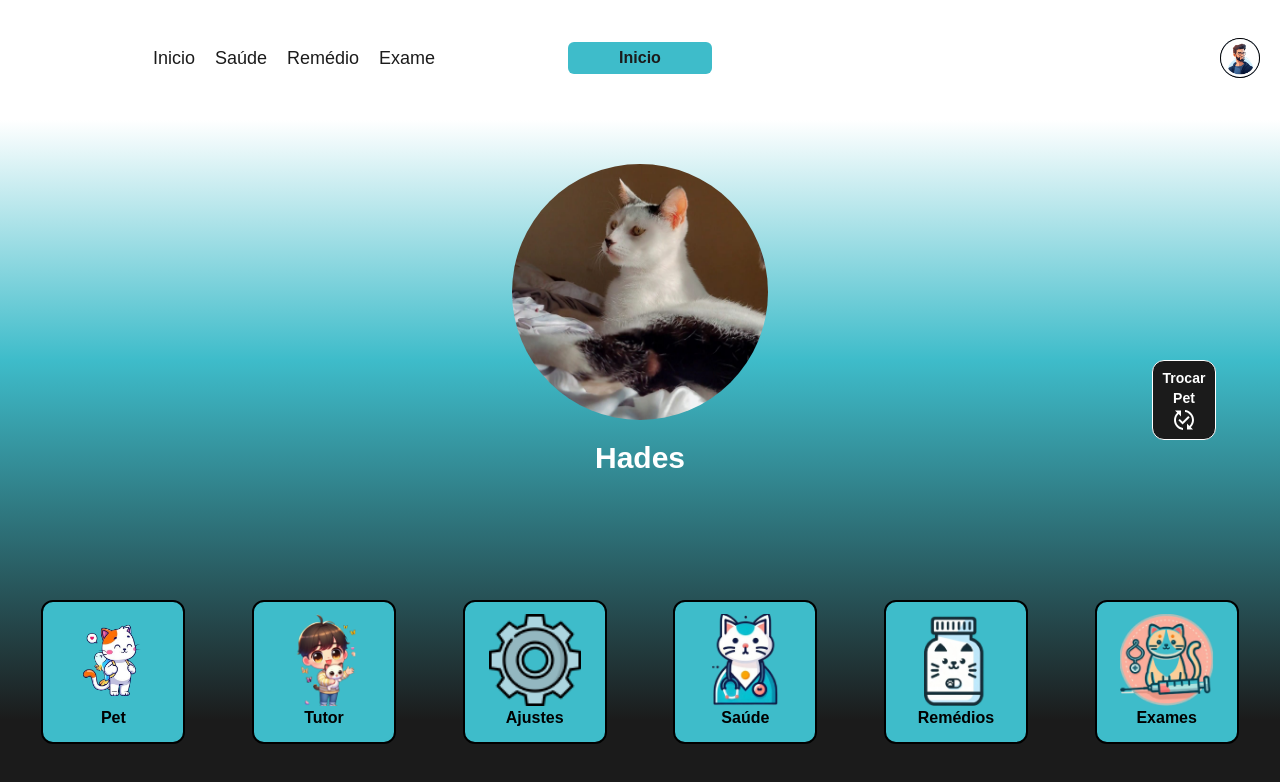
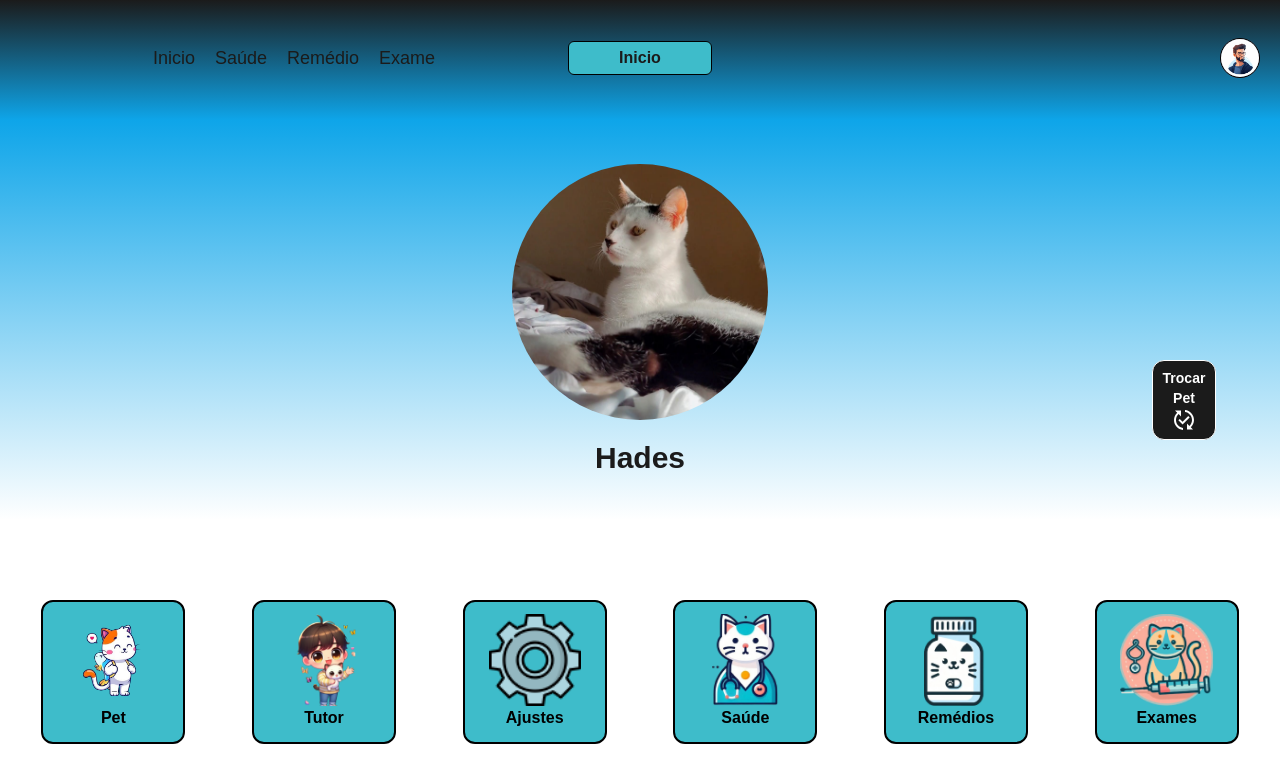
Before and after one commit to Dev-DanyVazquez69/santos-pets, a Next.js app: page / in a window 1280 px wide. Shown: the top 782 px of the page. Built offline with nearby package versions, Linux system fonts and the light colour scheme.

Commit message:
ajust main 10/10

```diff
--- a/src/app/page.tsx
+++ b/src/app/page.tsx
@@ -7,7 +7,7 @@ export default function Home() {
 
 
   return (
-    <main className="min-h-screen flex flex-col bg-gradient-to-b from-background from-15% via-blue via-45% to-foreground to-90%">
+    <main className="min-h-screen flex flex-col bg-gradient-to-b from-foreground from-0% via-sky-500 via-15% to-background to-65% ">
       <Header title="Inicio" />
       <Avatar />
 
--- a/src/components/avatar/avatar.tsx
+++ b/src/components/avatar/avatar.tsx
@@ -12,7 +12,7 @@ export const Avatar: React.FC = () => {
                     className="object-cover"
                 />
             </div>
-            <h4 className="text-3xl font-bold text-center text-background">{'Hades'}</h4>
+            <h4 className="text-3xl font-bold text-center text-foreground">{'Hades'}</h4>
             <div className="flex flex-col justify-center items-center absolute right-0 md:right-16 top-1/2 transform -translate-y-1/2 w-16 h-20 bg-foreground rounded-xl border border-background">
                 <p className="text-center text-background font-semibold text-sm">Trocar<br />Pet</p>
                 <PublishedWithChangesIcon className="text-background" />
--- a/src/components/header/header.tsx
+++ b/src/components/header/header.tsx
@@ -22,7 +22,7 @@ export const Header: React.FC<HeaderProps> = ({ title }) => {
             <header className="px-5 pt-5 lg:h-22 xl:h-24 flex items-center justify-items-center bg-transparent">
                 <div className="flex flex-1 lg:hidden">
                     <button onClick={handleModalMenu}>
-                        <MenuIcon className="size-6 lg:size-10" />
+                        <MenuIcon className="size-6 lg:size-10 text-background" />
                     </button>
                 </div>
                 <div className="hidden lg:flex flex-1 items-center justify-center">
@@ -41,7 +41,7 @@ export const Header: React.FC<HeaderProps> = ({ title }) => {
                         </li>
                     </ul>
                 </div>
-                <div className="bg-blue flex-1 text-center rounded-md max-w-sm lg:max-w-36 p-1">
+                <div className="bg-blue flex-1 text-center rounded-md max-w-sm lg:max-w-36 p-1 border border-black">
                     <h1 className="text-base font-bold">{title}</h1>
                 </div>
                 <div className="flex flex-1 justify-end">
```
